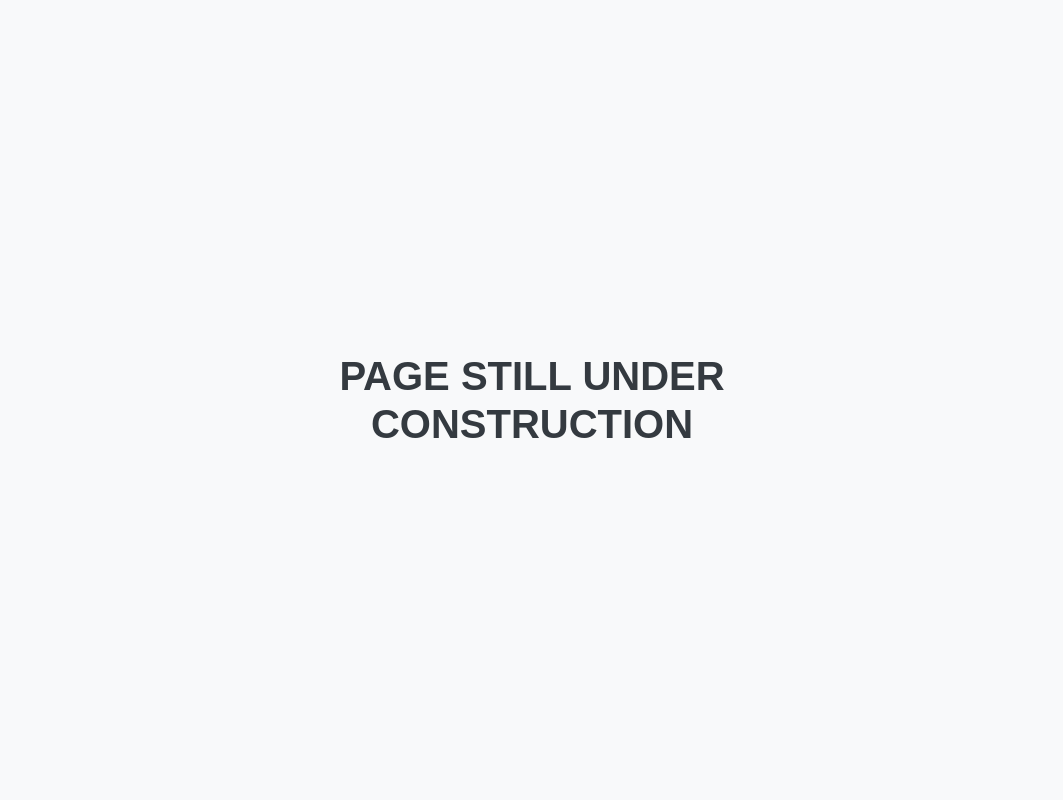
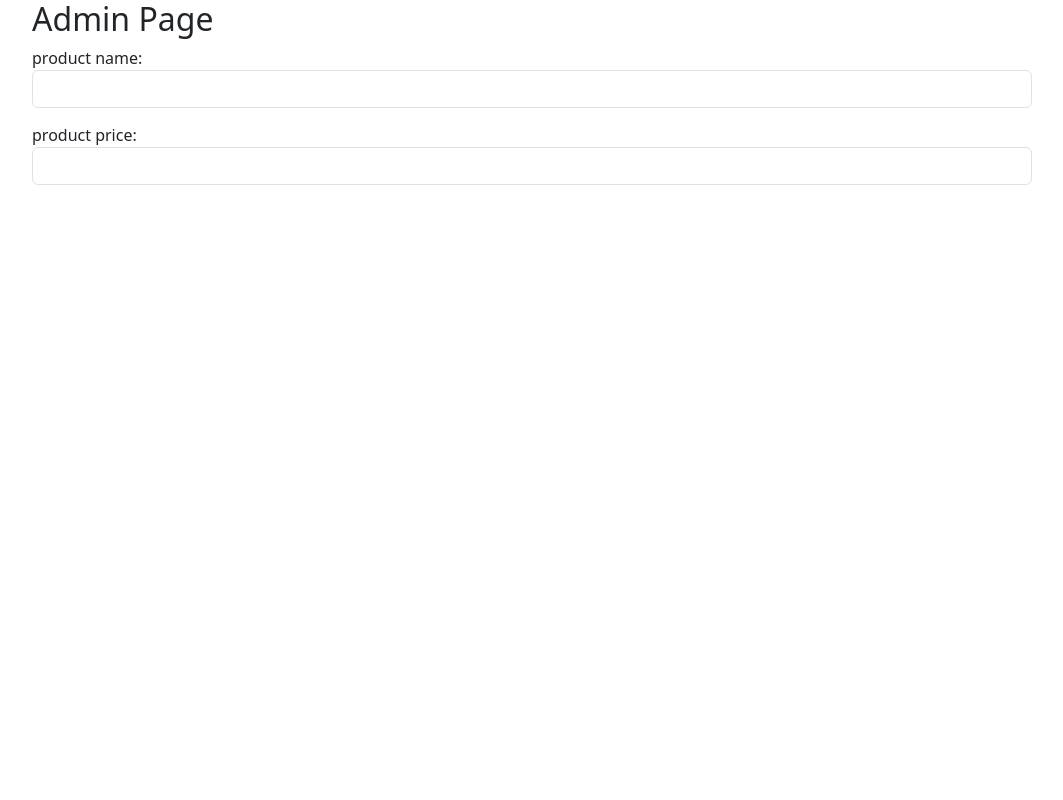
Before and after one commit to JustMarvell/WP_PK_CASH, a PHP site: page /admin.php in a window 1280 px wide. Shown: the whole page, without its empty margins (108-1171 px from the left). Run offline with PHP 8.4, Linux system fonts and the light colour scheme.

Commit message:
feat: enhance product management functionality by updating AddNewProduct and EditProduct methods, and improving DeleteProduct logic to handle image deletion

```diff
--- a/controllers/prods_con.php
+++ b/controllers/prods_con.php
@@ -17,18 +17,45 @@
         }
 
         // Function to delete product by ID
-        public function DeleteProduct($id) {
-            return $this->productModel->DeleteProductById($id); // Call method from Product model to delete product by ID
+        public function DeleteProduct($post) {
+            $id = $post['prod_id']; // Get product ID from POST data
+            return $this->productModel->DeleteProductById($id); // Call method from Product model to delete product
         }
 
         // Function to add product
-        public function AddProduct($name, $quantity, $description, $image, $price, $category) {
-            return $this->productModel->AddProduct($name, $quantity, $description, $image, $price, $category); // Call method from Product model to add product
+        public function AddNewProduct($post, $file) {
+            $this->productModel->name = $post['prod_name']; // Set product name
+            $this->productModel->quantity = $post['prod_quantity']; // Set product quantity
+            $this->productModel->description = $post['prod_description']; // Set product description
+            $this->productModel->price = $post['prod_price']; // Set product price
+            $this->productModel->category = $post['prod_category']; // Set product category
+
+            // Handle image upload
+            $target_file = $this->productModel->UploadImage($file['prod_img']); // Upload image and get target file path
+            $this->productModel->image = $target_file; // Set product image path
+
+            return $this->productModel->AddProduct(); // Call method from Product model to add product
         }
 
         // Function to edit product
-        public function EditProduct($id, $name, $quantity, $description, $image, $price, $category) {
-            return $this->productModel->EditProduct($id, $name, $quantity, $description, $image, $price, $category); // Call method from Product model to edit product
+        public function EditProduct($post, $file) {
+            $this->productModel->id = $post['prod_id']; // Set product ID
+            $this->productModel->name = $post['prod_name']; // Set product name
+            $this->productModel->quantity = $post['prod_quantity']; // Set product quantity
+            $this->productModel->description = $post['prod_description']; // Set product description
+            $this->productModel->price = $post['prod_price']; // Set product price
+            $this->productModel->category = $post['prod_category']; // Set product category
+
+            // Handle image upload
+            if (isset($file['prod_img']) && $file['prod_img']['error'] == UPLOAD_ERR_OK) {
+                $target_file = $this->productModel->UploadImage($file['prod_img']); // Upload image and get target file path
+                $this->productModel->image = $target_file; // Set product image path
+            } else {
+                // If no new image uploaded, keep the current image
+                $this->productModel->image = $post['current_image'];
+            }
+
+            return $this->productModel->EditProduct(); // Call method from Product model to edit product
         }
 
         // Function to get product by ID
--- a/models/products.php
+++ b/models/products.php
@@ -29,43 +29,58 @@
 
         // Delete product by ID
         public function DeleteProductById($id): bool {
-            $q = "DELETE FROM " . $this->table . " WHERE id = :id";
+            // get image path before delete
+            $q = "SELECT prod_img FROM " . $this->table . " WHERE id = :id";
             $sql = $this->db_conn->prepare($q);
             $sql->bindParam(':id', $id);
-            return $sql->execute(); // Return execution result
+            $sql->execute();
+
+            if ($sql->rowCount() > 0) {
+                $product = $sql->fetch(PDO::FETCH_ASSOC);
+                $image_path = $product['prod_img']; // Get image path
+
+                $q = "DELETE FROM " . $this->table . " WHERE id = :id"; // Delete product
+                $sql = $this->db_conn->prepare($q);
+                $sql->bindParam(':id', $id);
+                $sql->execute(); // Execute delete query
+
+                if (file_exists($image_path)) {
+                    unlink($image_path); // Delete image file
+                }
+            }
         }
 
         // Add product
-        public function AddProduct($name, $quantity, $description, $image, $price, $category): bool {
+        public function AddProduct(): bool {
             $q = "INSERT INTO " . $this->table . " (id, prod_name, prod_qty, prod_desc, prod_img, prod_price, prod_category)
                   VALUES (:id, :name, :quantity, :description, :image, :price, :category)";
 
             $sql = $this->db_conn->prepare($q);
-            $sql->bindParam(':id', $this->utils->SetUniqueProductId($category)); // Bind unique ID
-            $sql->bindParam(':name', $name);
-            $sql->bindParam(':quantity', $quantity);
-            $sql->bindParam(':description', $description);
-            $sql->bindParam(':image', $image);
-            $sql->bindParam(':price', $price);
-            $sql->bindParam(':category', $category);
+            $sql->bindParam(':id', $this->utils->SetUniqueProductId($this->category)); // Bind unique ID
+            $sql->bindParam(':name', $this->name);
+            $sql->bindParam(':quantity', $this->quantity);
+            $sql->bindParam(':description', $this->description);
+            $sql->bindParam(':image', $this->image);
+            $sql->bindParam(':price', $this->price);
+            $sql->bindParam(':category', $this->category);
 
             return $sql->execute(); // Return execution result
         }
 
         // Edit product
-        public function EditProduct($id, $name, $quantity, $description, $image, $price, $category): bool {
+        public function EditProduct(): bool {
             $q = "UPDATE " . $this->table . " SET prod_name = :name, prod_qty = :quantity,
                   prod_desc = :description, prod_img = :image, prod_price = :price, prod_category = :category
                   WHERE id = :id";
 
             $sql = $this->db_conn->prepare($q);
-            $sql->bindParam(':id', $id);
-            $sql->bindParam(':name', $name);
-            $sql->bindParam(':quantity', $quantity);
-            $sql->bindParam(':description', $description);
-            $sql->bindParam(':image', $image);
-            $sql->bindParam(':price', $price);
-            $sql->bindParam(':category', $category);
+            $sql->bindParam(':id', $this->id);
+            $sql->bindParam(':name', $this->name);
+            $sql->bindParam(':quantity', $this->quantity);
+            $sql->bindParam(':description', $this->description);
+            $sql->bindParam(':image', $this->image);
+            $sql->bindParam(':price', $this->price);
+            $sql->bindParam(':category', $this->category);
 
             return $sql->execute(); // Return execution result
         }
--- a/views/publics/admin.php
+++ b/views/publics/admin.php
@@ -1,3 +1,42 @@
+<?php
+    if (session_status() == PHP_SESSION_NONE) {
+        session_start(); // Start the session if not already started
+    }
+
+    include_once '../../models/database_connector.php'; // Include database connection file
+    include_once '../../controllers/prods_con.php'; // Include Product controller file
+    include_once '../../controllers/utils.php'; // Include utility functions
+    include_once '../../controllers/usrs_con.php'; // Include User controller file
+
+    $db = new DatabaseConnector(); // Create a new instance of the database connection
+    $db_conn = $db->GetConnection(); // Get the database connection
+    $productController = new ProductController($db_conn); // Create a new instance of the Product controller
+    $userController = new UserCnt($db_conn); // Create a new instance of the User controller
+    $utils = new Utils(); // Create a new instance of the utility functions
+
+    $err_msg = ''; // Initialize error message variable
+    $success_msg = ''; // Initialize success message variable
+
+    // add, edit, and delete product
+    switch ($_SERVER['REQUEST_METHOD']) {
+        case 'POST':
+            if (isset($_POST['add_new_prod'])) {
+                $productController->AddNewProduct($_POST, $_FILES); // Call method to add new product
+            }
+            // elseif (isset($_POST['edit'])) {
+            //     // Edit product logic
+            //     // Similar to add product logic but with edit functionality
+            // }
+            // elseif (isset($_POST['delete'])) {
+            //     // Delete product logic
+            //     // Similar to add product logic but with delete functionality
+            // }
+            break;
+        case 'GET':
+            break; // Handle GET requests if needed
+    }
+?>
+
 <!DOCTYPE html>
 <html lang="en">
 <head>
@@ -10,25 +49,83 @@
     <link rel="preconnect" href="https://fonts.gstatic.com" crossorigin>
 </head>
 <style>
-    body {
-        font-family: 'Poppins', sans-serif;
-        background-color: #f8f9fa;
-        height: 100vh;
+    .container {
+        width: 80%;
+        margin:  auto;
     }
-    h1 {
-        color: #343a40;
-        font-size: 2.5rem;
-        font-weight: 600;
-        text-align: center;
+
+    table {
+        border-collapse: collapse;
+        width: 100%;
+        margin-top: 20px;
     }
-    .header {
-        position: absolute;
-        top: 50%;
-        left: 50%;
-        transform: translate(-50%, -50%);
+
+    th, td {
+        border: 1px solid #ddd;
+        padding: 8px;
+        text-align: left;
     }
+
+    th {
+        background-color: #f2f2f2;
+    }
+
+    .form-group {
+        margin-bottom: 15px;
+    }
+
+    .alert {
+        padding: 10px;
+        margin: 10px 0;
+    }
+
+    .success {
+        background-color: #dff0d8;
+        border-color: #d6e9c6;
+        color: #3c763d;
+    }
+
+    .error {
+        background-color: #f2dede;
+        border-color: #ebccd1;
+        color: #a94442;
+    }
+
 </style>
 <body>
-    <h1 class='header'>PAGE STILL UNDER CONSTRUCTION</h1>
+    <div class="container">
+        <h2>Admin Page</h2>
+
+        <?php if(isset($_SESSION['success'])): ?>
+            <div class="alert success"><?php echo $_SESSION['success']; unset($_SESSION['success']); ?></div>
+        <?php endif; ?>
+
+        <?php if(isset($_SESSION['error'])): ?>
+            <div class="alert error"><?php echo $_SESSION['error']; unset($_SESSION['error']); ?></div>
+        <?php endif; ?>
+
+        <form method="POST" enctype="multipart/form-data">
+            <?php if(isset($current_data)): ?>
+                <input type="hidden" name="id" value="<?php echo $current_data['id']; ?>">
+                <input type="hidden" name="gambar_lama" value="<?php echo $current_data['gambar']; ?>">
+            <?php endif; ?>
+
+            <!-- product name -->
+            <div class="form-group">
+                <label>product name:</label>
+                <input type="text" name="prod_name" required
+                    value="<?php echo isset($current_data) ? $current_data['nama'] : ''; ?>" class="form-control">
+            </div>
+
+            <!-- product price -->
+            <div class="form-group">
+                <label>product price:</label>
+                <input type="text" name="prod_price" required
+                    value="<?php echo isset($current_data) ? $current_data['nama'] : ''; ?>" class="form-control">
+            </div>
+
+
+        </form>
+    </div>
 </body>
 </html>
```
